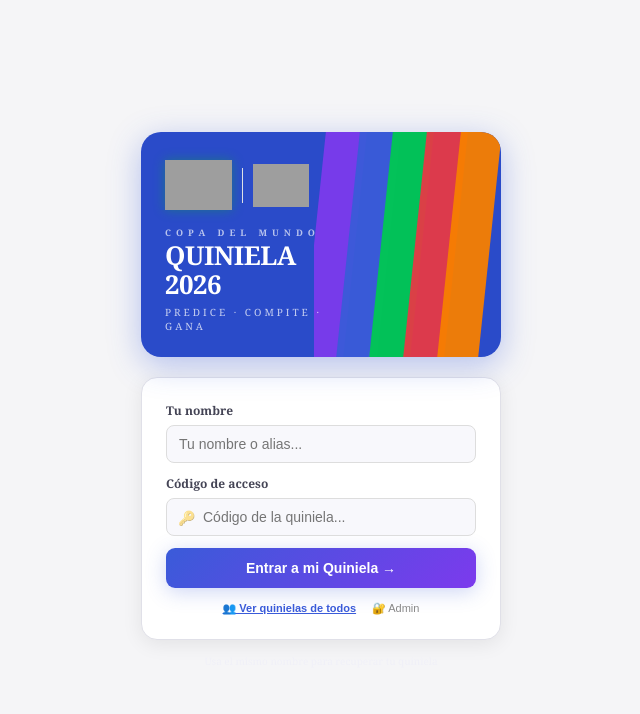
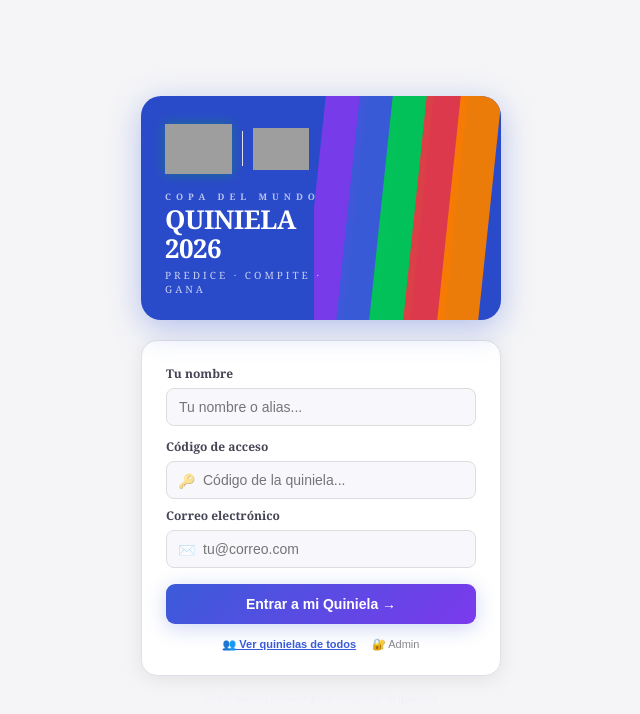
Before and after one commit to codyspinato-creator/quiniela-mundial-2026, a React (Create React App) app: page / in a window 1280 px wide. Shown: the top 714 px of the page, without its empty margins (319-959 px from the left). Built offline with nearby package versions, Linux system fonts and the light colour scheme; grey boxes are pictures that could not be loaded.

Commit message:
Add files via upload

```diff
--- a/src/Admin.js
+++ b/src/Admin.js
@@ -460,24 +460,25 @@ export default function Admin({ onBack }) {
             {/* Tabla de puntuación */}
             <div style={{ background: B.card, border: `1px solid ${B.border}`, borderRadius: 12, overflow: "hidden", marginBottom: 14 }}>
               {/* Header tabla */}
-              <div style={{ display: "grid", gridTemplateColumns: "32px 1fr 52px 52px 52px 60px", gap: 4, padding: "8px 12px", background: "#ffffff", fontSize: 9, color: B.muted, letterSpacing: 1, textTransform: "uppercase" }}>
-                <div>#</div><div>Participante</div><div style={{ textAlign: "center" }}>Grp</div><div style={{ textAlign: "center" }}>Elim</div><div style={{ textAlign: "center" }}>Ext</div><div style={{ textAlign: "center" }}>TOTAL</div>
+              <div style={{ display: "grid", gridTemplateColumns: "32px 1fr 180px 36px 36px 36px 52px", gap: 4, padding: "8px 12px", background: "#f8f8fc", fontSize: 9, color: "#888", letterSpacing: 1, textTransform: "uppercase", fontWeight: "600" }}>
+                <div>#</div><div>Participante</div><div>Correo</div><div style={{ textAlign: "center" }}>G</div><div style={{ textAlign: "center" }}>E</div><div style={{ textAlign: "center" }}>X</div><div style={{ textAlign: "center" }}>PTS</div>
               </div>
               {ranking.length === 0 && <div style={{ padding: 20, textAlign: "center", color: B.muted, fontSize: 12 }}>No hay participantes aún</div>}
               {ranking.map((p, rank) => (
-                <div key={p.id} style={{ display: "grid", gridTemplateColumns: "32px 1fr 52px 52px 52px 60px", gap: 4, padding: "10px 12px", borderTop: "1px solid #eeeeef", background: rank === 0 ? "#eff4ff" : "transparent", alignItems: "center" }}>
+                <div key={p.id} style={{ display: "grid", gridTemplateColumns: "32px 1fr 180px 36px 36px 36px 52px", gap: 4, padding: "10px 12px", borderTop: "1px solid #eeeeef", background: rank === 0 ? "#eff4ff" : "transparent", alignItems: "center" }}>
                   <div style={{ fontSize: rank < 3 ? 16 : 13, textAlign: "center" }}>
                     {rank === 0 ? "🥇" : rank === 1 ? "🥈" : rank === 2 ? "🥉" : <span style={{ color: B.muted }}>{rank + 1}</span>}
                   </div>
                   <div>
                     <div style={{ fontSize: 13, fontWeight: rank < 3 ? "bold" : "normal", color: rank === 0 ? B.primary : B.text }}>{p.nombre}</div>
-                    <div style={{ display: "flex", gap: 6, marginTop: 2 }}>
-                      {p.campeon && <span style={{ fontSize: 9, color: B.muted }}>🏆 {p.campeon.split(" ").slice(1).join(" ")}</span>}
-                    </div>
+                    {p.campeon && <div style={{ fontSize: 9, color: B.muted, marginTop: 1 }}>🏆 {p.campeon.split(" ").slice(1).join(" ")}</div>}
                   </div>
-                  <div style={{ textAlign: "center", fontSize: 13, color: B.muted }}>{p.score.groups}</div>
-                  <div style={{ textAlign: "center", fontSize: 13, color: B.muted }}>{p.score.knockout}</div>
-                  <div style={{ textAlign: "center", fontSize: 13, color: B.muted }}>{p.score.special}</div>
+                  <div style={{ fontSize: 10, color: "#555", overflow: "hidden", textOverflow: "ellipsis", whiteSpace: "nowrap", padding: "2px 0" }}>
+                    {p.email ? <a href={`mailto:${p.email}`} style={{ color: "#3a5bd9", textDecoration: "none" }}>{p.email}</a> : <span style={{ color: "#ccc", fontStyle: "italic" }}>—</span>}
+                  </div>
+                  <div style={{ textAlign: "center", fontSize: 12, color: "#555" }}>{p.score.groups}</div>
+                  <div style={{ textAlign: "center", fontSize: 12, color: "#555" }}>{p.score.knockout}</div>
+                  <div style={{ textAlign: "center", fontSize: 12, color: "#555" }}>{p.score.special}</div>
                   <div style={{ textAlign: "center", fontSize: 16, fontWeight: "bold", color: rank === 0 ? B.primary : rank < 3 ? B.primary2 : B.text }}>{p.score.total}</div>
                 </div>
               ))}
--- a/src/App.js
+++ b/src/App.js
@@ -319,6 +319,7 @@ export default function App() {
   const [myId,setMyId]=useState(""); const [myNombre,setMyNombre]=useState("");
   const [loginInput,setLoginInput]=useState(""); const [loginError,setLoginError]=useState("");
   const [codigoInput,setCodigoInput]=useState("");
+  const [emailInput,setEmailInput]=useState("");
   const [saving,setSaving]=useState(false); const [saveMsg,setSaveMsg]=useState("");
   const [portalData,setPortalData]=useState([]); const [portalLoading,setPortalLoading]=useState(false);
   const [selectedUser,setSelectedUser]=useState(null);
@@ -366,6 +367,7 @@ export default function App() {
         setScores(d.scores||{}); setCampeon(d.campeon||""); setSegundo(d.segundo||"");
         setTercero(d.tercero||""); setGoleador(d.goleador||""); setGoleadorCustom(d.goleadorCustom||"");
         setKnockout(d.knockout||emptyKnockout());
+        setEmailInput(d.email||"");
       }
     }catch(e){}
     setLoginError(""); setScreen("quiniela");
@@ -375,7 +377,7 @@ export default function App() {
     setSaving(true); setSaveMsg("");
     try{
       await setDoc(doc(db,"quinielas",myId),{
-        nombre:myNombre, scores, campeon, segundo, tercero,
+        nombre:myNombre, email:emailInput.trim(), scores, campeon, segundo, tercero,
         goleador, goleadorCustom, knockout, updatedAt:Date.now(),
       });
       setSaveMsg("¡Guardado! ✓");
@@ -484,6 +486,17 @@ export default function App() {
               style={{width:"100%",background:"#f8f8fc",border:"1px solid #ddd",borderRadius:8,padding:"10px 12px 10px 36px",color:"#111",fontSize:14,outline:"none",boxSizing:"border-box"}}
             />
             <span style={{position:"absolute",left:12,top:"50%",transform:"translateY(-50%)",fontSize:14,opacity:0.5}}>🔑</span>
+          </div>
+          <div style={{fontSize:12,color:"#444455",fontWeight:"600",marginBottom:6}}>Correo electrónico</div>
+          <div style={{position:"relative",marginBottom:12}}>
+            <input
+              type="email" value={emailInput}
+              onChange={e=>setEmailInput(e.target.value)}
+              onKeyDown={e=>e.key==="Enter"&&handleLogin()}
+              placeholder="tu@correo.com"
+              style={{width:"100%",background:"#f8f8fc",border:"1px solid #ddd",borderRadius:8,padding:"10px 12px 10px 36px",color:"#111",fontSize:14,outline:"none",boxSizing:"border-box"}}
+            />
+            <span style={{position:"absolute",left:12,top:"50%",transform:"translateY(-50%)",fontSize:14,opacity:0.5}}>✉️</span>
           </div>
           {loginError&&<div style={{fontSize:11,color:"#f44336",marginBottom:8,padding:"6px 10px",background:"#f4433615",borderRadius:6,border:"1px solid #f4433630"}}>{loginError}</div>}
           <button onClick={handleLogin} style={{width:"100%",padding:12,borderRadius:9,border:"none",background:"linear-gradient(135deg,#3a5bd9,#7c3aed)",color:"#ffffff",fontWeight:"bold",fontSize:14,cursor:"pointer",boxShadow:`0 4px 20px rgba(58,91,217,0.25)`,marginTop:4}}>Entrar a mi Quiniela →</button>
```
